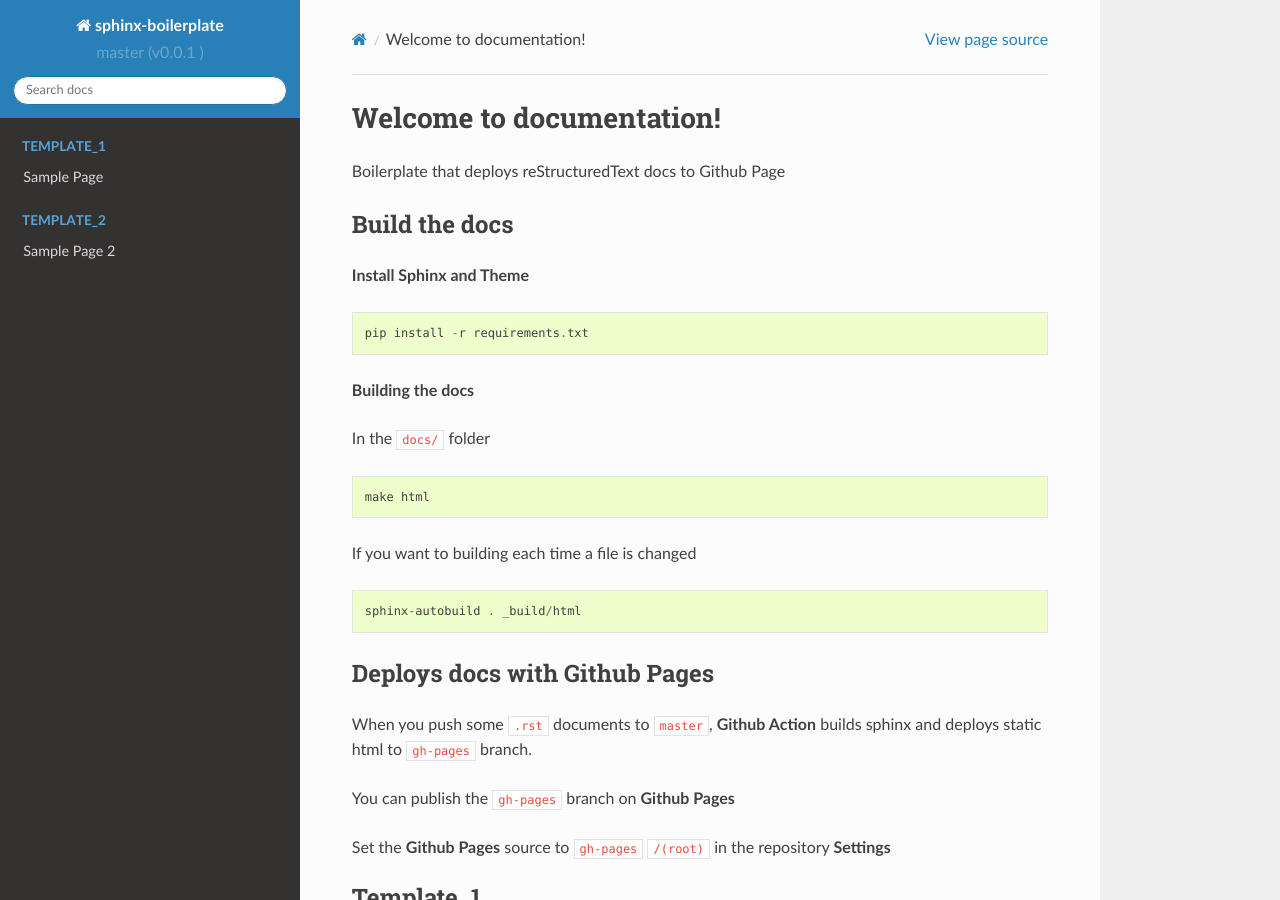
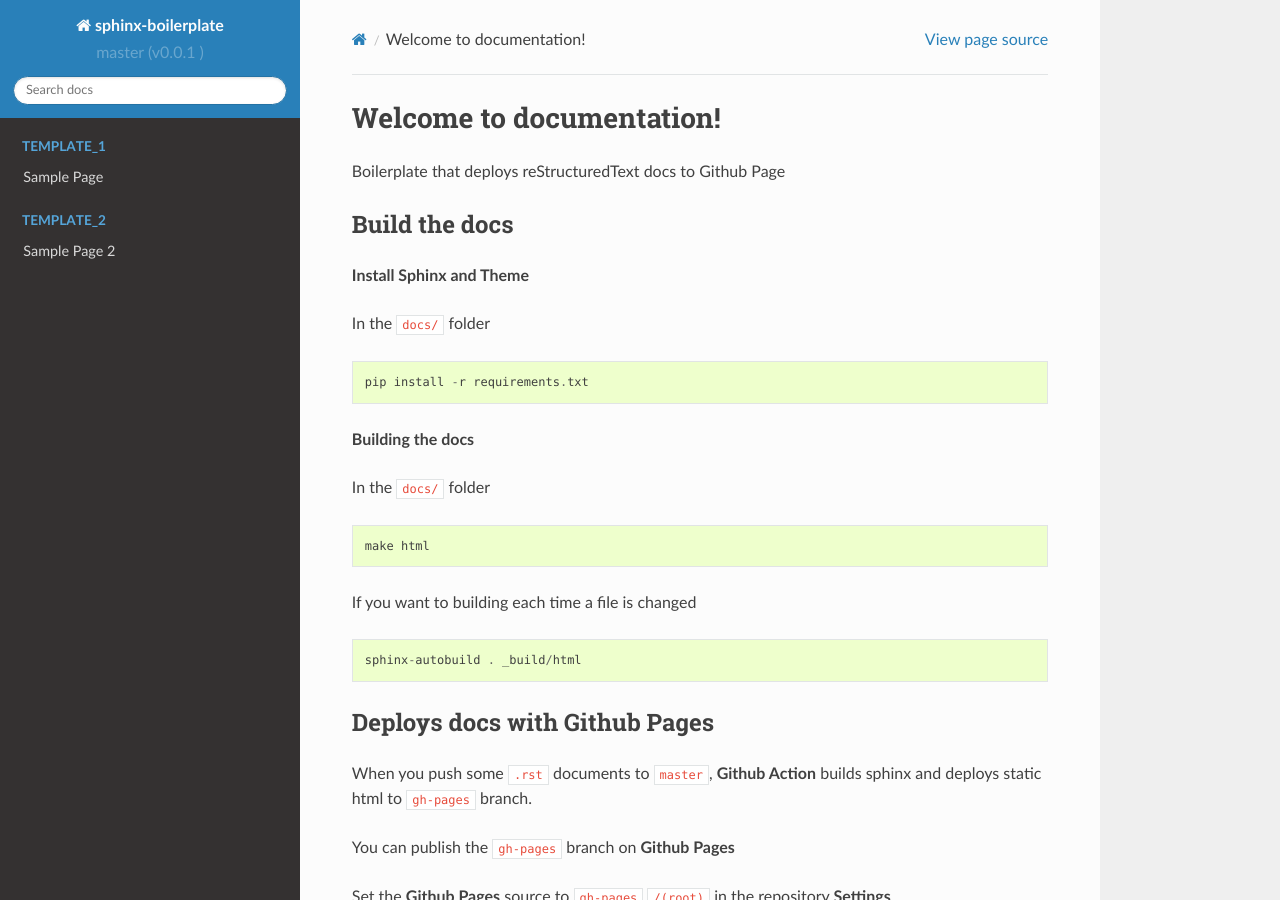
Before and after one commit to Ho2eny/sphinx-boilerplate, a Sphinx documentation site: the page built from docs/index.rst, in a window 1280 px wide and 900 px high. Built offline with Sphinx 7.4.7 and the Read the Docs theme 2.0.0, drawn with Linux system fonts in a browser that asks for light colours.

```diff
--- a/docs/index.rst
+++ b/docs/index.rst
@@ -13,7 +13,7 @@ Build the docs
 
 **Install Sphinx and Theme**
 
-::
+In the ``docs/`` folder ::
 
   pip install -r requirements.txt
 
```
Also changed, not shown: README.md (+2 -0 lines), docs/requirements.txt (renamed from requirements.txt), 2 other files.
